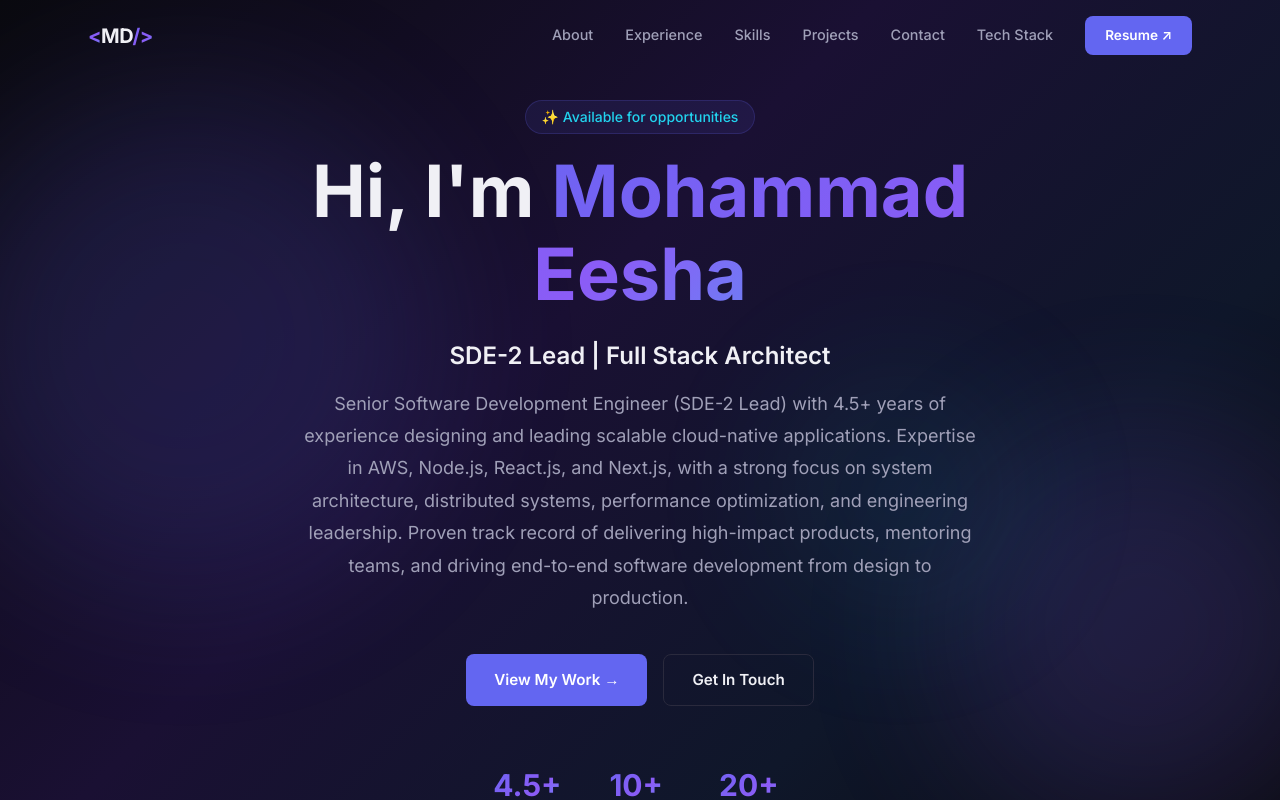
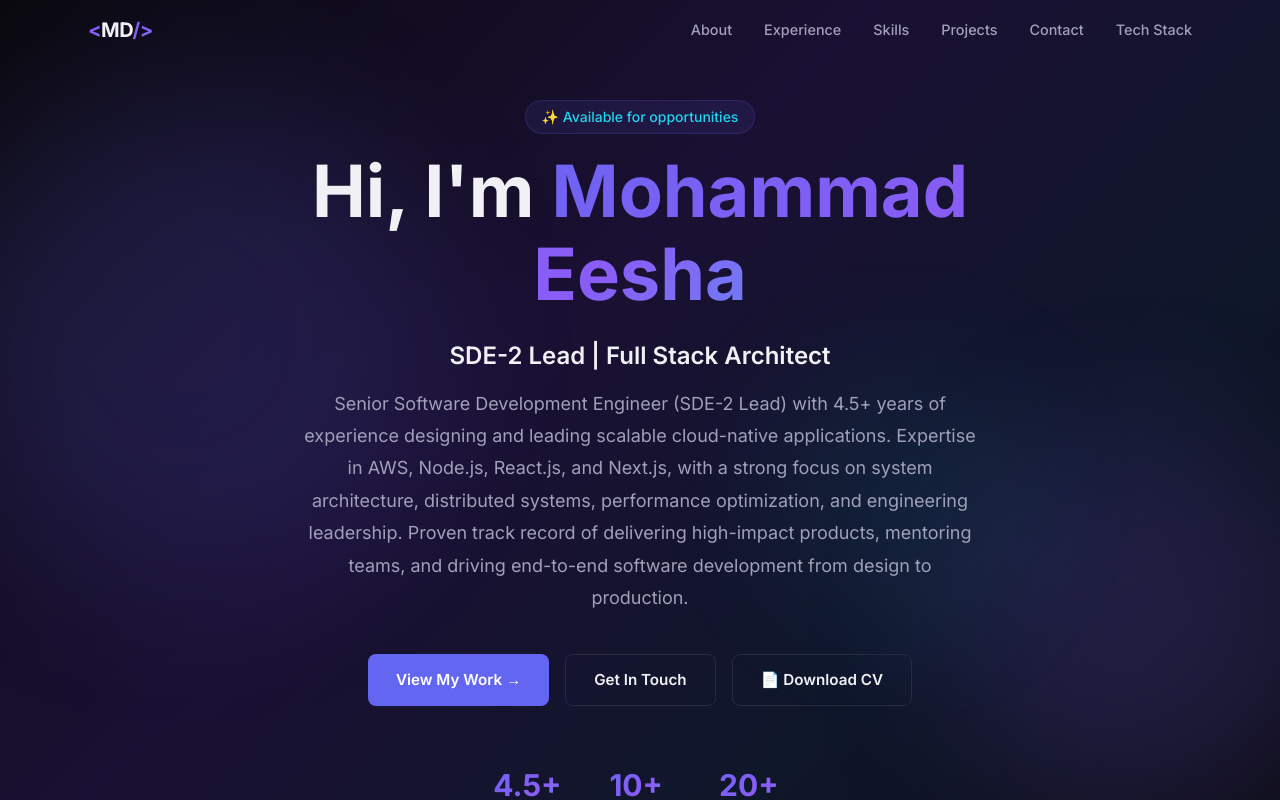
Before and after one commit to eesha-info/eeshaPortfolio, a Next.js app: page / in a window 1280 px wide. Shown: the top 800 px of the page. Built offline with nearby package versions, Linux system fonts and the light colour scheme.

Commit message:
Move resume link from navbar into hero as a Download CV button
Removes the separate "Resume" button from the navbar and adds a
"📄 Download CV" CTA next to "View My Work" and "Get In Touch" in the
hero section instead. The resume URL now lives in socialLinks.resume
so it's defined in one place.

```diff
--- a/app/components/Navbar.tsx
+++ b/app/components/Navbar.tsx
@@ -55,15 +55,6 @@ export default function Navbar() {
           >
             Tech Stack
           </Link>
-          <a
-            href="https://drive.google.com/file/d/1Dej3Z5nv7dOQwxk7Wb5VgfaRVookjQqU/view?usp=sharing"
-            target="_blank"
-            rel="noopener noreferrer"
-            className="btn-primary"
-            style={{ padding: "8px 20px", fontSize: "0.85rem" }}
-          >
-            Resume ↗
-          </a>
         </div>
 
         {/* Mobile toggle */}
--- a/app/lib/data.ts
+++ b/app/lib/data.ts
@@ -273,6 +273,8 @@ export const socialLinks = {
   twitter: "https://twitter.com",
   phone: "+91-9463258394",
   location: "Hyderabad, Telangana (India)",
+  resume:
+    "https://drive.google.com/file/d/1Dej3Z5nv7dOQwxk7Wb5VgfaRVookjQqU/view?usp=sharing",
 };
 
 const careerStartDate = new Date(2021, 8); // September 2021
--- a/app/page.tsx
+++ b/app/page.tsx
@@ -124,6 +124,14 @@ export default function Home() {
             </a>
             <a href="#contact" className="btn-outline">
               Get In Touch
+            </a>
+            <a
+              href={socialLinks.resume}
+              target="_blank"
+              rel="noopener noreferrer"
+              className="btn-outline"
+            >
+              📄 Download CV
             </a>
           </div>
 
```
